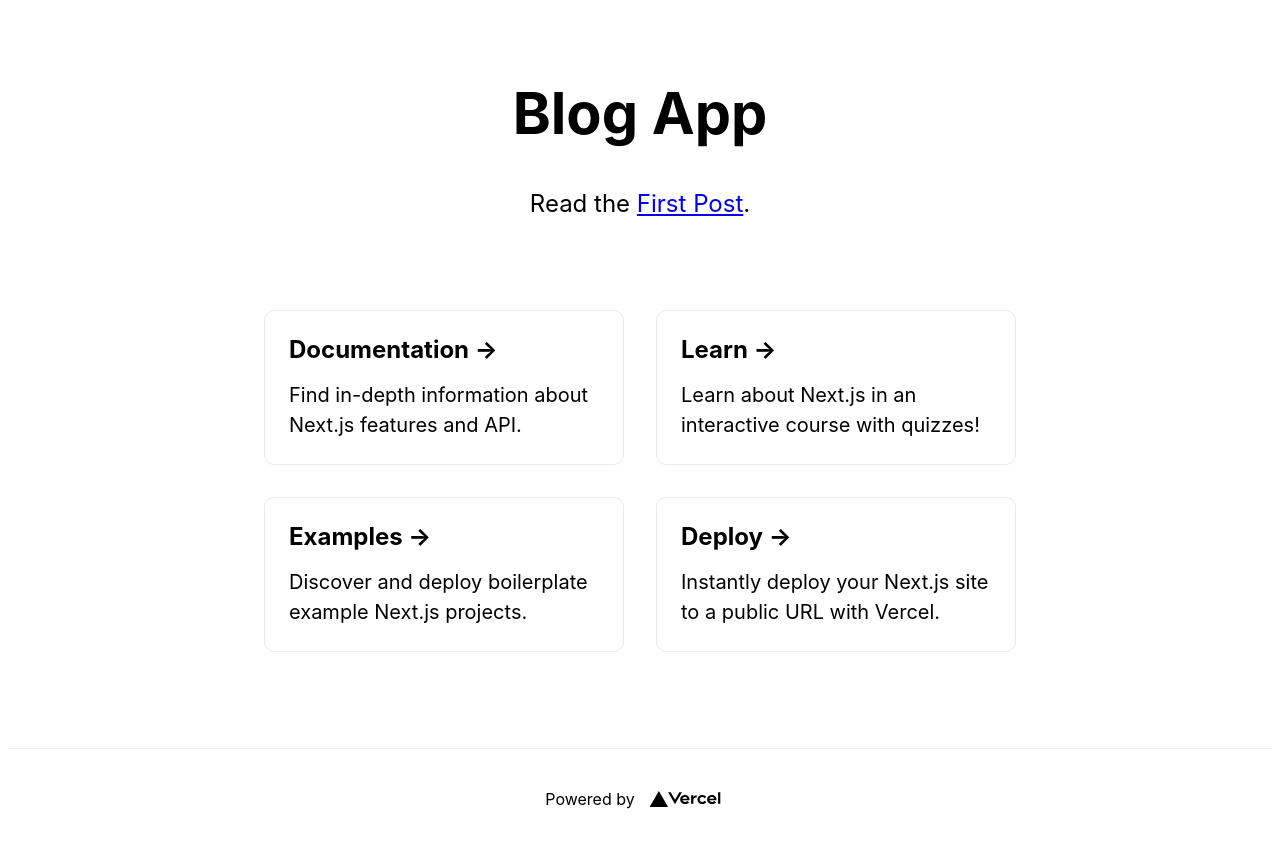
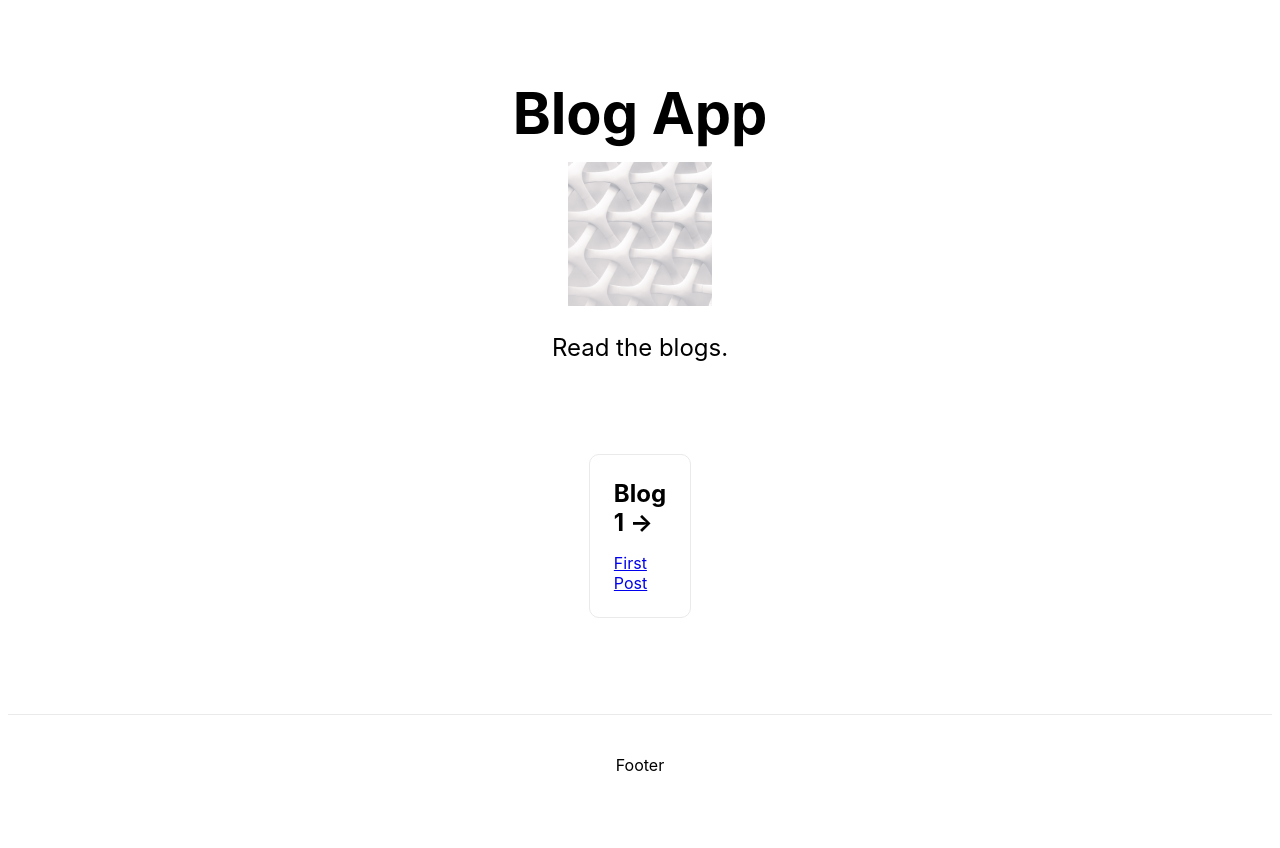
Before and after one commit to craig-o-curtis/nextjs-demo, a Next.js app: page / in a window 1280 px wide. After the commit the page ends 814 px from the top, so only its background shows below. Built offline with nearby package versions, Linux system fonts and the light colour scheme.

Commit message:
Add example Head and Script guys from next

```diff
--- /dev/null
+++ b/components/PageHead.tsx
@@ -0,0 +1,19 @@
+import Head from 'next/head';
+
+interface PageHeadProps {
+  title: string;
+  children?: React.ReactNode;
+}
+
+export default function PageHead({
+  title = 'Create Next App',
+  children,
+}: PageHeadProps) {
+  return (
+    <Head>
+      <title>{title}</title>
+      <link rel="icon" href="/favicon.ico" />
+      {children ? children : null}
+    </Head>
+  );
+}
--- /dev/null
+++ b/components/ProfilePic.tsx
@@ -0,0 +1,20 @@
+import Image from 'next/image';
+
+interface ProfilePicProps {
+  height?: number;
+  width?: number;
+}
+
+export default function ProfilePic({
+  height = 144,
+  width = 144,
+}: ProfilePicProps) {
+  return (
+    <Image
+      src="/images/profile.jpg" // Route of the image file
+      height={height} // Desired size with correct aspect ratio
+      width={width} // Desired size with correct aspect ratio
+      alt="Your Name"
+    />
+  );
+}
--- a/pages/index.tsx
+++ b/pages/index.tsx
@@ -1,70 +1,28 @@
-import Head from 'next/head';
 import styles from '../styles/Home.module.css';
 import AnchorLink from '../components/AnchorLink';
-import Image from 'next/image';
+import ProfilePic from '../components/ProfilePic';
+import PageHead from '../components/PageHead';
 
 export default function Home(): JSX.Element {
   return (
     <div className={styles?.container}>
-      <Head>
-        <title>Create Next App</title>
-        <link rel="icon" href="/favicon.ico" />
-      </Head>
+      <PageHead title="Blog App" />
 
       <main>
         <h1 className={styles.title}>Blog App</h1>
+        <ProfilePic />
 
-        <p className={styles.description}>
-          Read the <AnchorLink path="/posts/first-post" text="First Post" />.
-        </p>
+        <p className={styles.description}>Read the blogs.</p>
 
         <div className={styles.grid}>
-          <a href="https://nextjs.org/docs" className={styles.card}>
-            <h3>Documentation &rarr;</h3>
-            <p>Find in-depth information about Next.js features and API.</p>
-          </a>
-
-          <a href="https://nextjs.org/learn" className={styles.card}>
-            <h3>Learn &rarr;</h3>
-            <p>Learn about Next.js in an interactive course with quizzes!</p>
-          </a>
-
-          <a
-            href="https://github.com/vercel/next.js/tree/master/examples"
-            className={styles.card}
-          >
-            <h3>Examples &rarr;</h3>
-            <p>Discover and deploy boilerplate example Next.js projects.</p>
-          </a>
-
-          <a
-            href="https://vercel.com/import?filter=next.js&utm_source=create-next-app&utm_medium=default-template&utm_campaign=create-next-app"
-            className={styles.card}
-          >
-            <h3>Deploy &rarr;</h3>
-            <p>
-              Instantly deploy your Next.js site to a public URL with Vercel.
-            </p>
-          </a>
+          <div className={styles.card}>
+            <h3>Blog 1 &rarr;</h3>
+            <AnchorLink path="/posts/first-post" text="First Post" />
+          </div>
         </div>
       </main>
 
-      <footer>
-        <a
-          href="https://vercel.com?utm_source=create-next-app&utm_medium=default-template&utm_campaign=create-next-app"
-          target="_blank"
-          rel="noopener noreferrer"
-        >
-          Powered by{' '}
-          <Image
-            src="/vercel.svg"
-            alt="Vercel"
-            width="100"
-            height="100"
-            className={styles.logo}
-          />
-        </a>
-      </footer>
+      <footer>Footer</footer>
 
       <style jsx>{`
         main {
```
Also changed, not shown: components/CustomScript.tsx (added, +15 -0 lines), pages/posts/first-post.tsx (+12 -0 lines), tsconfig.json (+3 -13 lines), public/images/profile.jpg (added).
